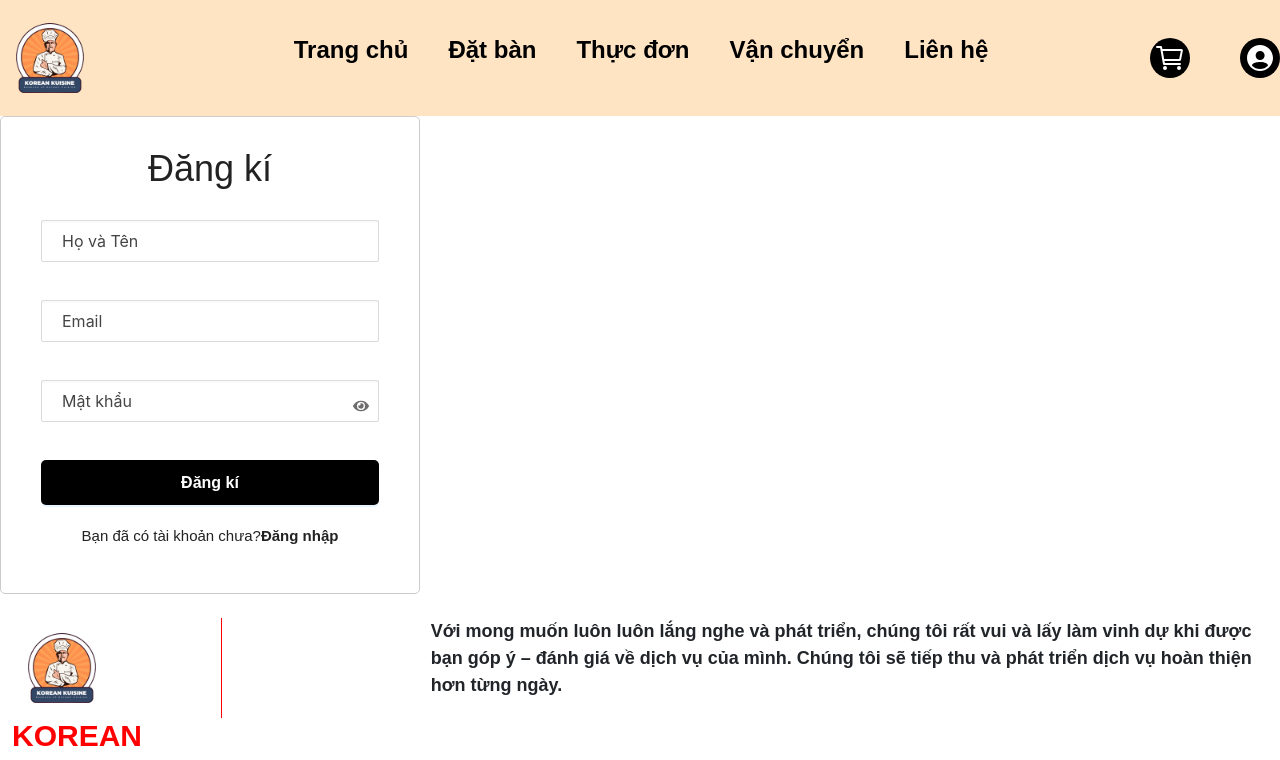
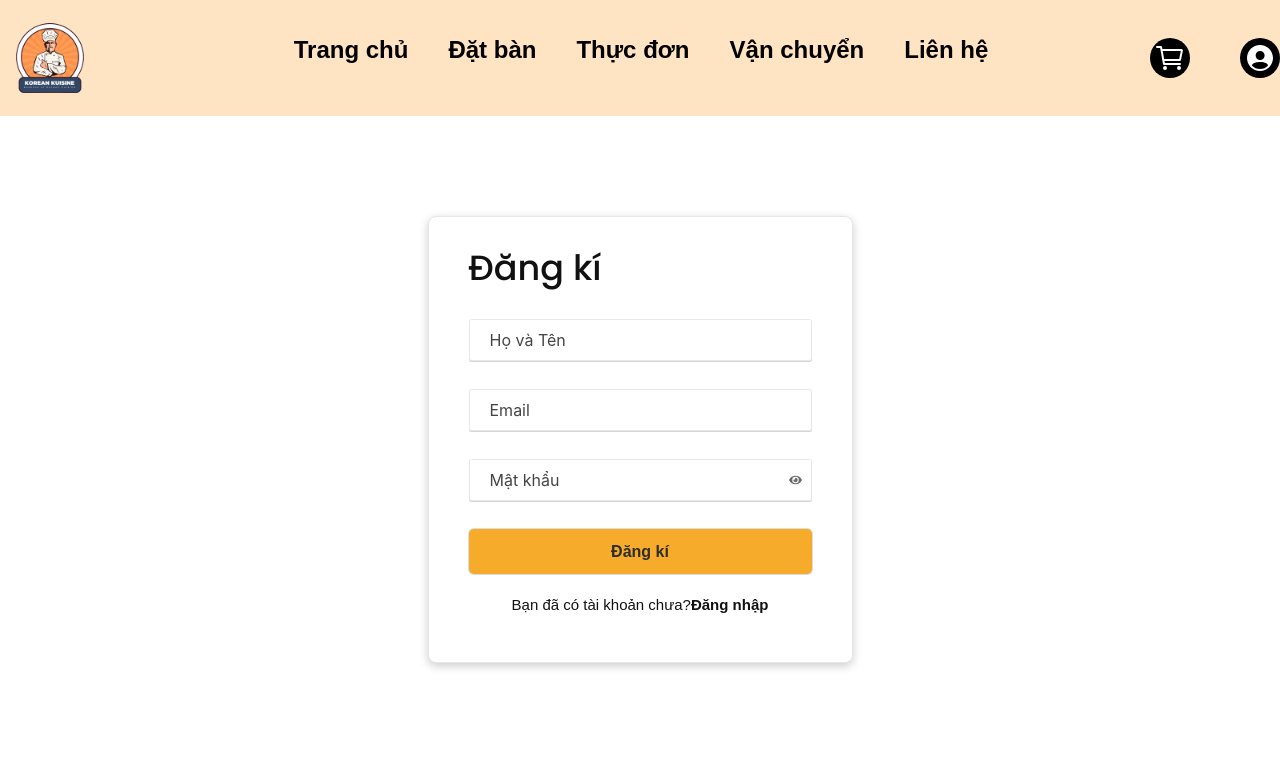
Before and after one commit to HuyNovie/doanwebsite, a React (Create React App) app: page /register in a window 1280 px wide. Shown: the top 760 px of the page. Built offline with nearby package versions, Linux system fonts and the light colour scheme.

Commit message:
css logi

```diff
--- a/package.json
+++ b/package.json
@@ -42,6 +42,5 @@
       "last 1 firefox version",
       "last 1 safari version"
     ]
-  },
-  "proxy": "http://localhost:8080"
+  }
 }
--- a/src/pages/Login.js
+++ b/src/pages/Login.js
@@ -1,5 +1,5 @@
 import React, { useState } from "react";
-import "./Login.css";
+import "./Login_Register.css";
 import { Button, Input } from "antd";
 import { Link } from "react-router-dom";
 import { FaUser, FaEyeSlash, FaEye } from "react-icons/fa";
@@ -103,7 +103,7 @@ const Login = () => {
   return (
     <div className="wrapper">
       <form onSubmit={handleSubmit}>
-        <h1>Login</h1>
+        <h1>Đăng nhập</h1>
         <div className="form-group">
           <Input
             type="text"
@@ -137,7 +137,7 @@ const Login = () => {
             <input className="checkbox" type="checkbox" />
             Ghi nhớ
           </label>
-          <Link to="/">Quên mật khẩu?</Link>
+          <Link to="">Quên mật khẩu?</Link>
         </div>
         <div>
           <Button htmlType="submit" type="primary">
--- a/src/pages/Login.css
+++ b/src/pages/Login_Register.css
@@ -1,7 +1,6 @@
 
 
 @import url('https://fonts.googleapis.com/css2?family=Poppins:ital,wght@0,100;0,200;0,300;0,400;0,500;0,600;0,700;0,800;0,900;1,100;1,200;1,300;1,400;1,500;1,600;1,700;1,800;1,900&display=swap');
-
 
 *{
     margin: 0;
@@ -11,7 +10,11 @@
 
 :root {
     --mainColor: #fff;
-    --mainText: #222;
+    --mainText: #111111;
+}
+
+body {
+    color: #111;
 }
 
 /*Delete eye default type=password*/
@@ -21,43 +24,41 @@ input[type=password]::-ms-clear
     display: none;
 }
 
-body {
-    font-family: 'Poppins', sans-serif;
-    display: flex;
-    justify-content: center;
-    align-items: center;
-    min-height: 100vh;
-    background-color: var(--mainColor);
-}
 
 .wrapper {
-    width: 420px;
+    width: 425px;
+    margin: 100px auto;
     background: #fff;
-    color:var(--mainText);
-    border-radius: 5px;
+    color: var(--mainText);
     padding: 30px 40px;
-    border: 1px solid #ccc;
-    box-shadow: 1 5px 10px 1 rgba(0, 0, 0, .14);
+    border: 1px solid #e7e7e7;
+    border-radius: 8px;
+    box-shadow: 0 3px 10px rgb(0 0 0 / 0.2);
 }
 
 .wrapper h1{
-    font-size: 36px;
-    text-align: center;
+    font-size: 35px;
+    font-weight: 500;
+    color: var(--mainText);
+    font-family: 'Poppins', sans-serif;
+
 
 }
 
 .wrapper .form-group{
     position: relative;
     width: 100%;
-    height: 50px;
+    height: 40px;
     margin: 30px 0;
+    background-color: #fff;
+    line-height: normal;
 
 }
 
 .form-group input {
-    border: 1px solid rgba(0, 0, 0, .14);
+    border: 1px solid #e7e7e7;
     border-radius: 2.5px;
-    box-shadow: inset 0 2px 0 rgba(0, 0, 0, .02);
+    box-shadow: rgba(0, 0, 0, 0.16) 0px 1px ;
     box-sizing: border-box;
     align-items: center;
     height: 2.5rem;
@@ -85,12 +86,13 @@ body {
     transform: translateY(-50%);
     cursor: pointer;
     color: rgb(110, 108, 108);
+    font-size: 13px;
 
 }
 
 .form-group .error-message {
     color: rgb(251, 32, 32);
-    font-size: 12px;
+    font-size: 12.5px;
 }
 
 .wrapper .remember-forgot {
@@ -119,16 +121,25 @@ body {
 .wrapper button{
     width: 100%;
     height: 45px;
-    background: #1e1d1d;
+    background: #f6ab2a;
     border: none;
     outline: none;
     border-radius: 5px;
     cursor: pointer;
     font-size: 16px;
-    color: #f6f5f5;
+    color: #2f2d2d;
     font-weight: 700;
+    box-shadow: rgba(0, 0, 0, 0.02) 0px 1px 3px 0px, rgba(27, 31, 35, 0.15) 0px 0px 0px 1px;
 }
 
+
+.wrapper button:hover{
+    background: #ee9906 !important;
+    color: #000 !important;
+}
+
+
+.wrapper .login-link,
 .wrapper .register-link {
     font-size: 15px;
     text-align: center;
@@ -136,13 +147,14 @@ body {
 
 
 }
-
+.login-link .text-login,
 .register-link .text-register {
     color: var(--mainText);
     text-decoration: none;
     font-weight: 600;
 }
 
+.login-link .text-login:hover,
 .register-link .text-register:hover {
     text-decoration: underline;
 }
--- a/src/pages/Register.css
+++ /dev/null
@@ -1,141 +0,0 @@
-
-@import url('https://fonts.googleapis.com/css2?family=Poppins:ital,wght@0,100;0,200;0,300;0,400;0,500;0,600;0,700;0,800;0,900;1,100;1,200;1,300;1,400;1,500;1,600;1,700;1,800;1,900&display=swap');
-
-
-*{
-    margin: 0;
-    padding: 0;
-    box-sizing: border-box;
-}
-
-:root {
-    --mainColor: #fff;
-    --mainText: #222;
-    --buttonbg: #000;
-}
-
-
-body {
-    font-family: 'Poppins', sans-serif;
-    display: flex;
-    justify-content: center;
-    align-items: center;
-    min-height: 100vh;
-    background-color: var(--mainColor);
-}
-
-.wrapper {
-    width: 420px;
-    background: #fff;
-    color:var(--mainText);
-    border-radius: 5px;
-    padding: 30px 40px;
-    border: 1px solid #ccc;
-    box-shadow: 1 5px 10px 1 rgba(0, 0, 0, .14);
-
-
-}
-.wrapper h1{
-    font-size: 36px;
-    text-align: center;
-
-}
-
-.wrapper .form-group{
-    position: relative;
-    width: 100%;
-    height: 50px;
-    margin: 30px 0;
-
-}
-
-.form-group input {
-    border: 1px solid rgba(0, 0, 0, .14);
-    border-radius: 2.5px;
-    box-shadow: inset 0 2px 0 rgba(0, 0, 0, .02);
-    box-sizing: border-box;
-    align-items: center;
-    height: 2.5rem;
-    width: 100%;
-    overflow: hidden;
-    outline: none;
-    font-size: 16px;
-    padding: 20px 45px 20px 20px;
-
-}
-
-.form-group input:hover {
-    border: 0.5px solid rgb(23, 23, 23);;
-    box-shadow: rgba(23, 23, 23, 0.6);
-}
-
-.form-group input::placeholder {
-    color: #464444;
-}
-
-.form-group .icon-input {
-    position: absolute;
-    right: 20px;
-    top: 40%;
-    transform: translateY(-40%);
-    font-size: 16px;
-    align-items: center;
-}
-
-.form-group .items-form{
-    position: absolute;
-    right: 10px;
-    top: 50%;
-    transform: translateY(-50%);
-    cursor: pointer;
-    color: rgb(110, 108, 108);
-
-}
-
-.form-group .error-message {
-    color: rgb(251, 32, 32);
-    font-size: 12px;
-    animation: fadeDown 0.3s linear;
-}
-
-@keyframes fadeDown {
-    from {
-        transform: translateY(-10px);
-        opacity: 0;
-    }to{
-        transform: translateY(0px);
-        opacity: 1;
-    }
-
-}
-
-.wrapper button {
-    width: 100%;
-    height: 45px;
-    background: var(--buttonbg);
-    border: none;
-    outline: none;
-    border-radius: 5px;
-    cursor: pointer;
-    font-size: 16px;
-    color: #fff;
-    font-weight: 700;
-}
-
-.wrapper .login-link {
-    font-size: 15px;
-    text-align: center;
-    margin: 20px 0 15px;
-
-
-}
-
-.login-link .text-login {
-    color: var(--mainText);
-    text-decoration: none;
-    font-weight: 600;
-}
-
-.login-link .text-login:hover {
-    text-decoration: underline;
-}
--- a/src/pages/Register.js
+++ b/src/pages/Register.js
@@ -1,5 +1,5 @@
 import React from "react";
-import "./Register.css";
+import "./Login_Register.css";
 import { Button, Input } from "antd";
 import { Link } from "react-router-dom";
 import { useState } from "react";
```
